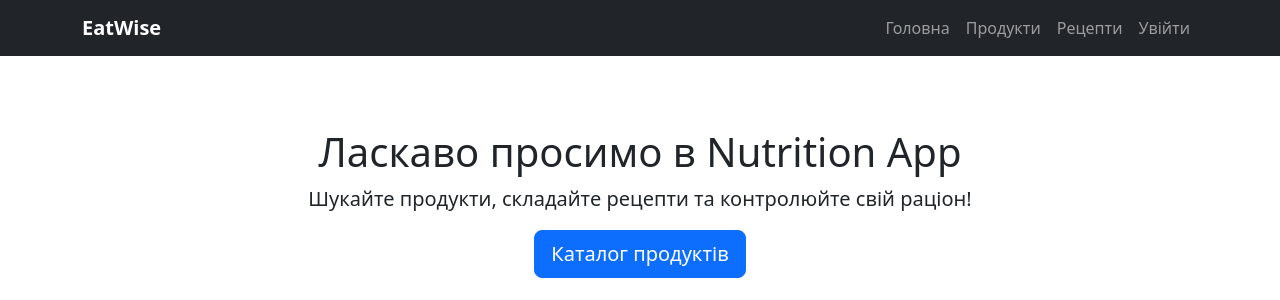
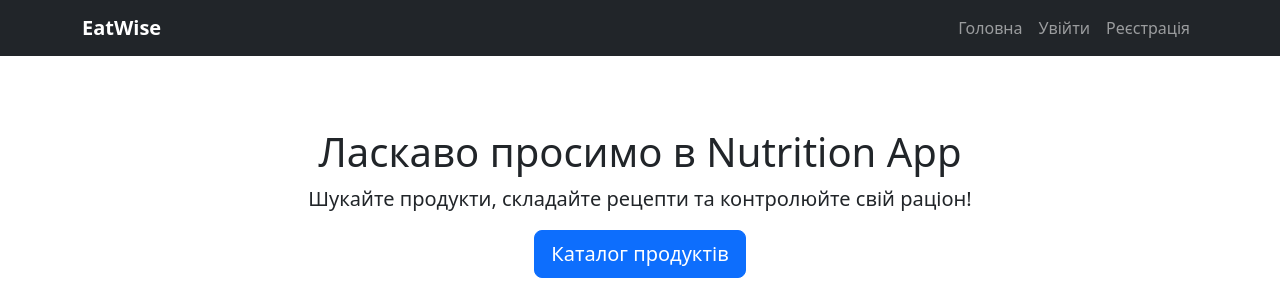
Before and after one commit to NureKrotYuliia/nutrition_app, a Django app: page / in a window 1280 px wide. Shown: the top 300 px of the page. Run offline with Django 4.2, Linux system fonts and the light colour scheme.

Commit message:
Update base.html

```diff
--- a/templates/base.html
+++ b/templates/base.html
@@ -15,15 +15,23 @@
         </button>
         <div class="collapse navbar-collapse" id="navbarNav">
             <ul class="navbar-nav ms-auto">
-                <li class="nav-item"><a class="nav-link" href="{% url 'home' %}">Головна</a></li>
-                <li class="nav-item"><a class="nav-link" href="{% url 'products:list' %}">Продукти</a></li>
-                <li class="nav-item"><a class="nav-link" href="{% url 'recipes:list' %}">Рецепти</a></li>
-
+                <li class="nav-item">
+                    <a class="nav-link" href="{% url 'home' %}">Головна</a>
+                </li>
                 {% if user.is_authenticated %}
-                    <li class="nav-item"><a class="nav-link" href="#">Мій кабінет</a></li>
-                    <li class="nav-item"><a class="nav-link text-danger" href="{% url 'users:logout' %}">Вийти</a></li>
+                    <li class="nav-item">
+                        <a class="nav-link" href="{% url 'users:profile' %}">Мій кабінет</a>
+                    </li>
+                    <li class="nav-item">
+                        <a class="nav-link text-danger" href="{% url 'users:logout' %}">Вийти</a>
+                    </li>
                 {% else %}
-                    <li class="nav-item"><a class="nav-link" href="{% url 'users:login' %}">Увійти</a></li>
+                    <li class="nav-item">
+                        <a class="nav-link" href="{% url 'users:login' %}">Увійти</a>
+                    </li>
+                    <li class="nav-item">
+                        <a class="nav-link" href="{% url 'users:register' %}">Реєстрація</a>
+                    </li>
                 {% endif %}
             </ul>
         </div>
```
